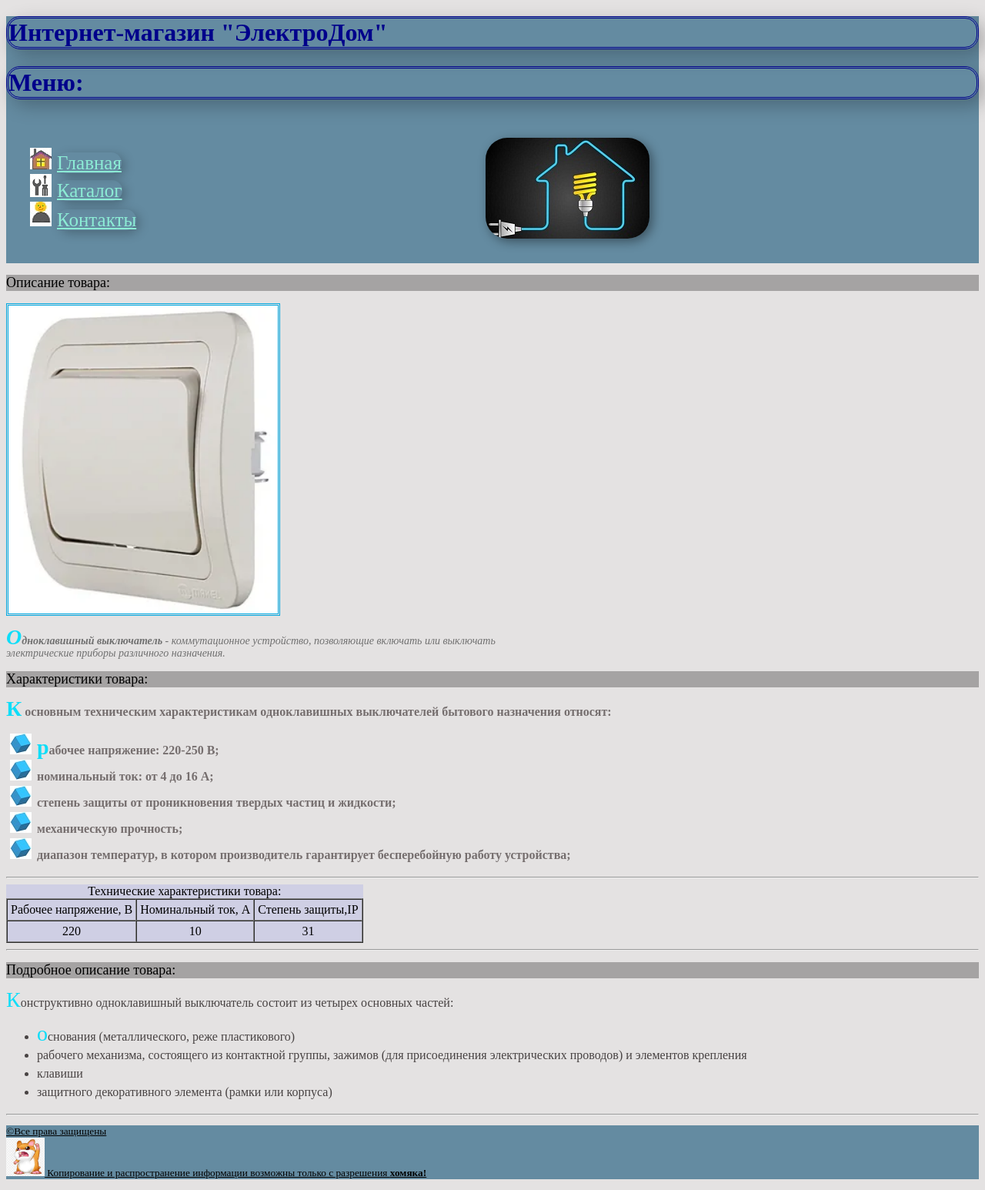
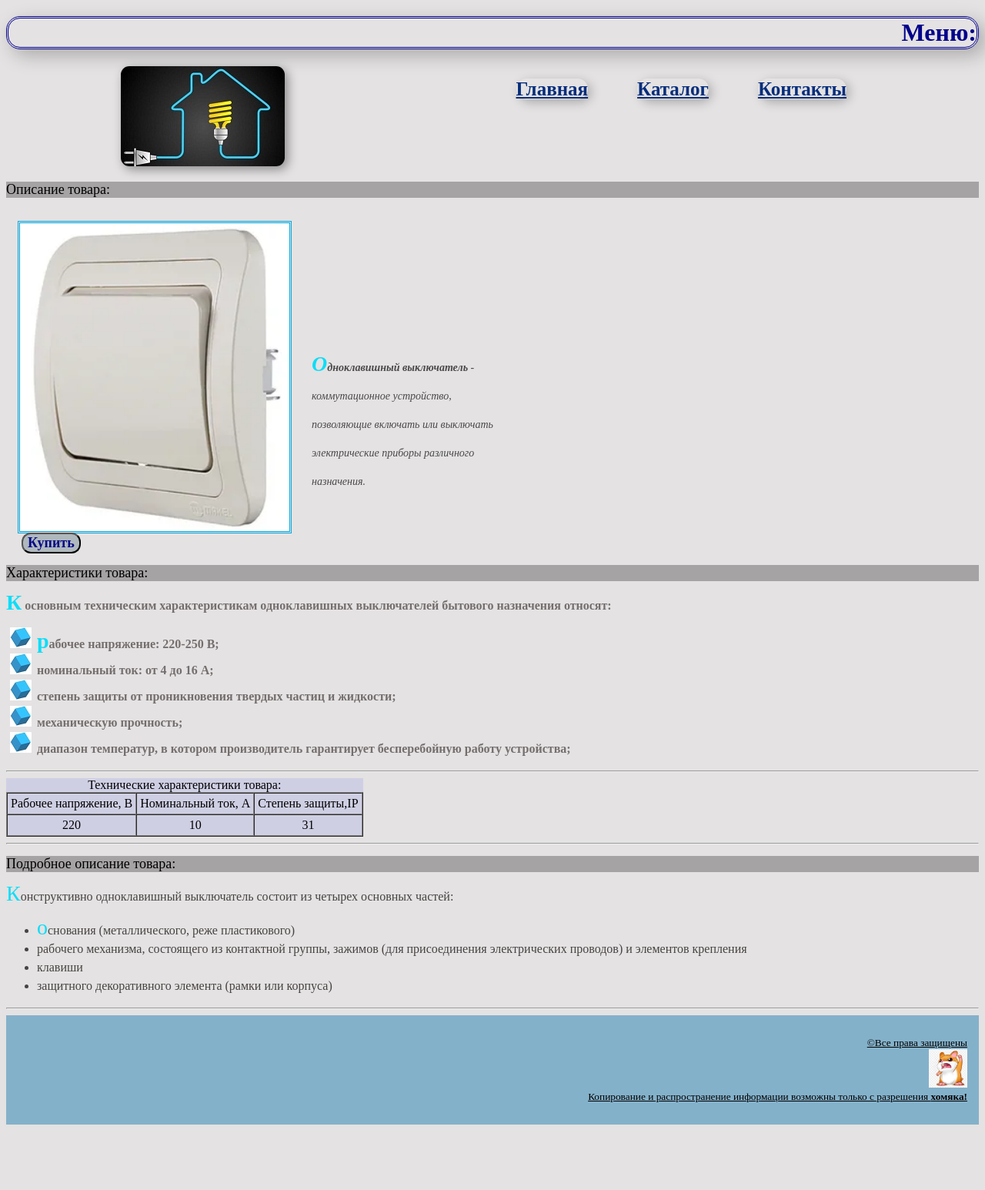
Before and after one commit to alexey1978malyshev/webShop, a PHP site: page /Eshop/switcher.html in a window 1280 px wide. Shown: the whole page at 77% size. After the commit the page ends 1461 px from the top, so only its background shows below. Run offline with PHP 8.4, Linux system fonts and the light colour scheme.

Commit message:
added block model met#5

```diff
--- a/Eshop/styles/styles_1.css
+++ b/Eshop/styles/styles_1.css
@@ -8,8 +8,17 @@
 
 }
 .header{
-    background-color: rgba(35, 95, 128, 0.66);
+    //background-color: rgba(35, 95, 128, 0.66);
     height: fit-content;
+
+}
+.header .banner{
+    position: absolute;
+    width: 100%;
+    height: 450px;
+    background-image: url("../../img/backgr.jpg");
+    background-size: cover;
+    opacity: 0.5;
 }
 body{
     background: #e4e2e2;
@@ -34,7 +43,7 @@ input[type="text"],[type="email"]{
 
 
 a:hover{
-    color: #02312d;
+    color: #050786;
 }
 
 .title {
@@ -43,14 +52,50 @@ a:hover{
     border-radius: 28px;
     box-shadow: 4px 4px 14px rgba(0, 0, 0, 0.4);
 }
+.header .hatVeiw{
+    position: relative;
+    top: 15px;
+    left: 15px;
+    max-width: 770px;
+    display: inline-block;
+}
+.header .greeting{
+    position: relative;
+    width: 258px;
+    height: 200px;
+    left: 15px;
+    display: inline-block;
 
-.logo {
-
-    border-radius: 28px;
-    box-shadow: 4px 4px 14px rgba(0, 0, 0, 0.4);
+}
+.header .menu{
+    display: inline-block;
+    position: absolute;
+    right: 150px;
+}
+.header .menu ul li {
+    display: inline-block;
+    margin: 0 30px;
+}
+.header > h1{
+    text-align: end;
+    padding-left: 100px;
 }
 
-.mrefstyle a:hover{color: #050786;}
+.header .logo {
+    border-radius: 11px;
+    box-shadow: 4px 4px 14px rgba(0, 0, 0, 0.4);
+    position: relative;
+    background-image: url("../../img/logo.jpg");
+    background-repeat: no-repeat;
+    height: 130px;
+    width: 213px;
+    right: 0;
+    display: inline-block;
+    margin-left: 149px;
+    margin-bottom: 1px;
+}
+
+.mrefstyle a:hover{color: #2a2ce8;}
 
 .mrefstyle > p1 {
     list-style-image: url("../../img/preview/home.jpg");
@@ -64,8 +109,8 @@ a:hover{
 .mrefstyle li a {
     font-family: "BankGothic Md BT", Italic;
     font-size: 25px;
-    font-weight: 400;
-    color: #8cecd5;
+    font-weight: 800;
+    color: #042d7c;
     border-radius: 35px;
     box-shadow: 4px 4px 14px rgba(0,0,0,0.25);
     }
@@ -81,16 +126,56 @@ h1{font-family: "Malgun Gothic";
     font-weight: 400;
     background-color: #a5a3a3;
 }
-.shortDescribeText{
-    color: #707070;
+.describeAndImage .image{
+    position: relative;
+    top: 15px;
+    left: 15px;
+    max-width: 250px;
+    display: inline-block;
+    padding-right: -20px;
+}
+.describeAndImage .shortDescribeText{
+    color: #4a4949;
     font-size: 14px;
     font-style: italic;
-    line-height: 16px;
+    line-height: 37px;
+    position: relative;
+    top: -48px;
+    left: 143px;
+    max-width: 250px;
+    display: inline-block;
     }
 .shortDescribeText::first-letter, .describeText::first-letter,.productFeatures::first-letter{
     color: #0eddf8;
     font-size: 28px;
     }
+.describeAndImage .btnBuy{
+    position: relative;
+    width: fit-content;
+    left: 20px;
+}
+.describeAndImage .btnBuy input{
+    color: #050786;
+    font-size: 18px;
+    font-weight: 600;
+    background-color: rgba(3, 43, 65, 0.23);
+    font-family: "Times New Roman";
+    border-radius: 12px;
+
+}
+.describeAndImage .btnBuy input:hover{
+    color: rgba(217, 217, 234, 0.95);
+    background-color: rgba(8, 45, 229, 0.85);
+
+}
+.items{
+    position: relative;
+    width: fit-content;
+}
+.item1,.item2,.item3{
+    display: inline-block;
+    margin-left: 20px;
+}
 .describeText{
     color: #484343;
     font-size: 16px;
@@ -117,7 +202,7 @@ h1{font-family: "Malgun Gothic";
 }
 .shortDescribeText ::first-letter{
     font-family: "Times New Roman", Times, serif;
-    font-size: 24;
+    font-size: 24px;
     color: rgb(38, 0, 255);
 }
 .tabProductFeatures tr td{
@@ -131,9 +216,27 @@ h1{font-family: "Malgun Gothic";
 }
 
 
-footer{
+.footer{
     font-size: smaller;
     text-decoration-line: underline;
-    background-color: rgba(35, 95, 128, 0.66);
+    background-color: rgba(56, 137, 182, 0.55);
+    height: fit-content;
+    padding: 15px 15px;
+}
+.footer p{
+    text-align: right;
+}
+.bin{
+
+    width: 300px;
+    height: 250px;
+    background: #e4e2e2;
 
 }
+.bin .binImage{
+    position: absolute;
+    width: 290px;
+    height: 240px;
+    background-image: url("../../img/binImage.png");
+
+}
--- a/Eshop/switcher.html
+++ b/Eshop/switcher.html
@@ -11,32 +11,35 @@
 
 </head>
 
-<div class="header">
-<h1>Интернет-магазин "ЭлектроДом"</h1>
+<div class="header" >
+
   <h1>Меню:</h1>
-<table cellspacing="25">
-  <tr>
-    <td>
+  <div class="menu" >
     <ul class="mrefstyle">
       <p1><li><a href="../index.html">Главная</a></li></p1>
       <p2><li><a href="catalog.html">Каталог</a></li></p2>
       <p3><li><a href="contacts.html">Контакты</a></li></p3>
     </ul>
-    </td>
-    <td style="width: 400px;">
-    </td>
-    <td >
-      <img src="../img/logo.jpg" alt="наш ЭлектроДом" class="logo" >
-    </td>
-  </tr>
-</table>
+  </div>
+  <div class="logo"></div>
 </div>
 <body>
 <h2 class="describeTitles">Описание товара:</h2>
-<p class ="image"><a href="../img/switcher1.webp" target="_blank" ><img src="../img/switcher1.webp" width="350" height="" alt="выключатель 1кл." title="выключатель 1кл."></a></p>
-<p class="shortDescribeText"> <b>Одноклавишный выключатель</b>  - коммутационное устройство, позволяющие включать или выключать <br>
+<div class="describeAndImage">
+  <div class="image">
+    <a href="../img/switcher1.webp" target="_blank" ><img src="../img/switcher1.webp" width="350" height="" alt="выключатель 1кл." title="выключатель 1кл."></a>
+  </div>
+  <div class="shortDescribeText">
+    <b>Одноклавишный выключатель</b>  - коммутационное устройство, <br>
+    позволяющие включать или выключать <br>
     электрические приборы различного назначения.
-</p>
+  </div>
+  <form action="bin.html" >
+    <div class="btnBuy">
+      <input type="submit" value="Купить">
+    </div>
+  </form>
+</div>
 <h2 class="describeTitles">Характеристики товара:</h2>
 <p class="productFeatures">К основным техническим характеристикам одноклавишных выключателей бытового назначения относят: </p>
 <ol class="productFeatures">
@@ -77,11 +80,11 @@
 </ul>
 
 <hr>
-<footer>
+<div  class = "footer">
   <p>&copy;Все права защищены <br>
-    <img src="../img/homa.webp" width="50" height="" title="злобный хомяк">
+    <img src="../img/homa.webp" width="50" height="" title="злобный хомяк"><br>
     Копирование и распространение информации возможны только с разрешения <b> хомяка!</b>
   </p>
-</footer>
+</div>
 </body>
 </html>
```
Also changed, not shown: Eshop/bin.html (added, +40 -0 lines), Eshop/cable_NYM_3х1,5.html (+22 -19 lines), Eshop/catalog.html (+22 -22 lines), Eshop/contacts.html (+15 -22 lines), Eshop/socket.html (+22 -20 lines), index.html (+13 -22 lines), img/backgr.jpg (added), img/binImage.png (added). Lines whose indentation alone changed are shown as unchanged.
